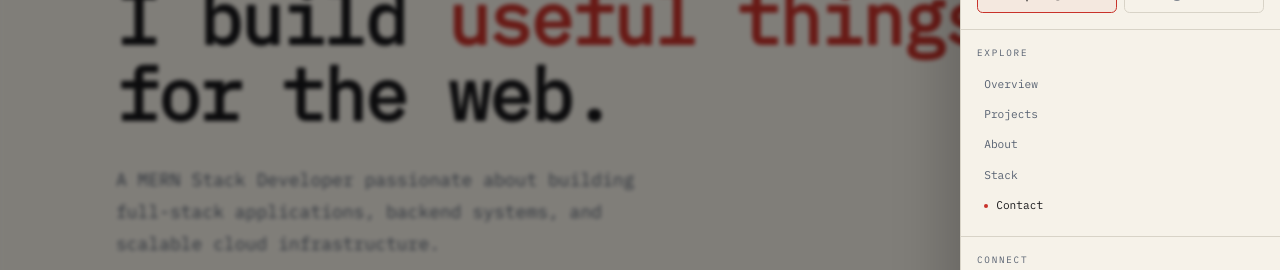
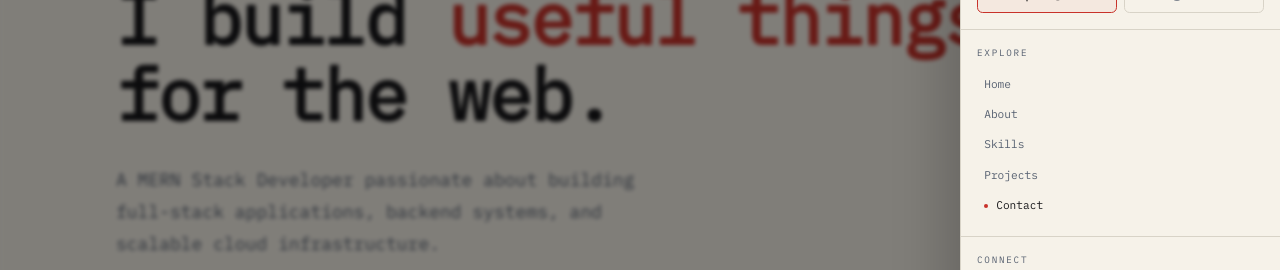
Before and after one commit to saifraja07/my-portfolio, a React (Vite) app: page / in a window 1280 px wide. Both pictures are taken after a click on the button 1184 px from the left and 29 px from the top of the page. Shown: the part 229-499 px from the top of the page. Built offline with nearby package versions, Linux system fonts and the light colour scheme.

Commit message:
changed some styling of project details page

```diff
--- a/src/components/layout/Navbar.jsx
+++ b/src/components/layout/Navbar.jsx
@@ -7,13 +7,6 @@ import { socialLinks } from '../ui/socialLinks'
 import { GithubIcon } from '../ui/BrandIcons'
 
 const navIds = siteConfig.navLinks.map((link) => link.id)
-const exploreLinks = [
-  { id: 'home', label: 'Overview', href: '#home' },
-  { id: 'projects', label: 'Projects', href: '#projects' },
-  { id: 'about', label: 'About', href: '#about' },
-  { id: 'skills', label: 'Stack', href: '#skills' },
-  { id: 'contact', label: 'Contact', href: '#contact' },
-]
 
 export default function Navbar({ theme, onToggleTheme, isProjectPage = false }) {
   const [activeId, pinSection] = useActiveSection(navIds)
@@ -124,7 +117,7 @@ export default function Navbar({ theme, onToggleTheme, isProjectPage = false })
         <nav className="site-menu-explore" aria-label="Explore">
           <p className="site-menu-eyebrow">EXPLORE</p>
           <ul>
-            {exploreLinks.map((link) => {
+            {siteConfig.navLinks.map((link) => {
               const active = link.id === activeId
               return (
                 <li key={link.id}>
--- a/src/components/sections/ProjectDetail.jsx
+++ b/src/components/sections/ProjectDetail.jsx
@@ -23,9 +23,8 @@ export default function ProjectDetail({ project }) {
     return (
       <div className="shell project-detail-page">
         <Link to="/#projects" className="detail-back"><ArrowLeft size={16} /> Back to projects</Link>
-        <p className="mt-16 text-sm text-muted">That project could not be found.</p>
-        <h1 className="mt-2 text-3xl font-semibold">Project not found</h1>
-        <Link to="/#projects" className="mt-6 inline-flex text-sm text-accent hover:underline">Browse all projects →</Link>
+        <p className="mt-16 text-sm text-center text-muted">something went wrong.</p>
+        <h1 className="mt-4 mb-12 text-center text-3xl font-semibold">Project not found</h1>
       </div>
     )
   }
@@ -34,8 +33,8 @@ export default function ProjectDetail({ project }) {
     <div className="shell project-detail-page">
       <nav className="project-detail-breadcrumb" aria-label="Breadcrumb">
         <Link to="/#projects" className="detail-back"><ArrowLeft size={16} aria-hidden="true" /> Back to projects</Link>
-        <span className="project-detail-crumb-separator" aria-hidden="true">/</span>
-        <span className="text-xs text-muted">{project.title}</span>
+        {/* <span className="project-detail-crumb-separator" aria-hidden="true">/</span> */}
+        {/* <span className="text-xs text-muted">{project.title}</span> */}
       </nav>
 
       <section className="project-detail-intro">
@@ -73,11 +72,6 @@ export default function ProjectDetail({ project }) {
           {project.challenges ? <div><p className="detail-label">04 / ENGINEERING NOTES</p><p className="mt-3 text-sm leading-relaxed text-muted">{project.challenges}</p></div> : null}
         </aside>
       </div>
-
-      {/* <footer className="project-detail-bottom">
-        <Link to="/#projects" className="detail-back"><ArrowLeft size={16} aria-hidden="true" /> Back to all projects</Link>
-        <Link to="/" className="text-sm text-muted transition-colors hover:text-fg">Back to portfolio home ↗</Link>
-      </footer> */}
     </div>
   )
 }
--- a/src/index.css
+++ b/src/index.css
@@ -196,7 +196,7 @@
 .project-preview-storageapp { background-color: #111511; }
 .project-preview-observability-stack { background-color: #141116; }
 .project-detail-page { padding-top: clamp(1.5rem, 4vw, 3rem); }
-.project-detail-breadcrumb { display: flex; flex-wrap: wrap; align-items: center; gap: .8rem; min-height: 2.75rem; padding-bottom: 1.25rem; border-bottom: 1px solid var(--border); }
+.project-detail-breadcrumb { display: flex; flex-wrap: wrap; align-items: center; gap: .8rem; min-height: 2.75rem;   }
 .project-detail-crumb-separator { color: var(--border); font-size: .8rem; }
 .project-detail-header {
   display: flex;
@@ -209,7 +209,7 @@
 }
 .detail-back { display: inline-flex; align-items: center; gap: 0.55rem; color: var(--muted); font-size: 0.85rem; transition: color 160ms ease; }
 .detail-back:hover { color: var(--fg); }
-.project-detail-intro { max-width: 900px; padding-block: clamp(2.75rem, 7vw, 5.5rem) 2.5rem; }
+.project-detail-intro { max-width: 900px; padding-block: clamp(1.75rem, 2vw, 5.5rem) 2.5rem; }
 .detail-action, .detail-action-primary {
   display: inline-flex;
   min-height: 2.7rem;
```
